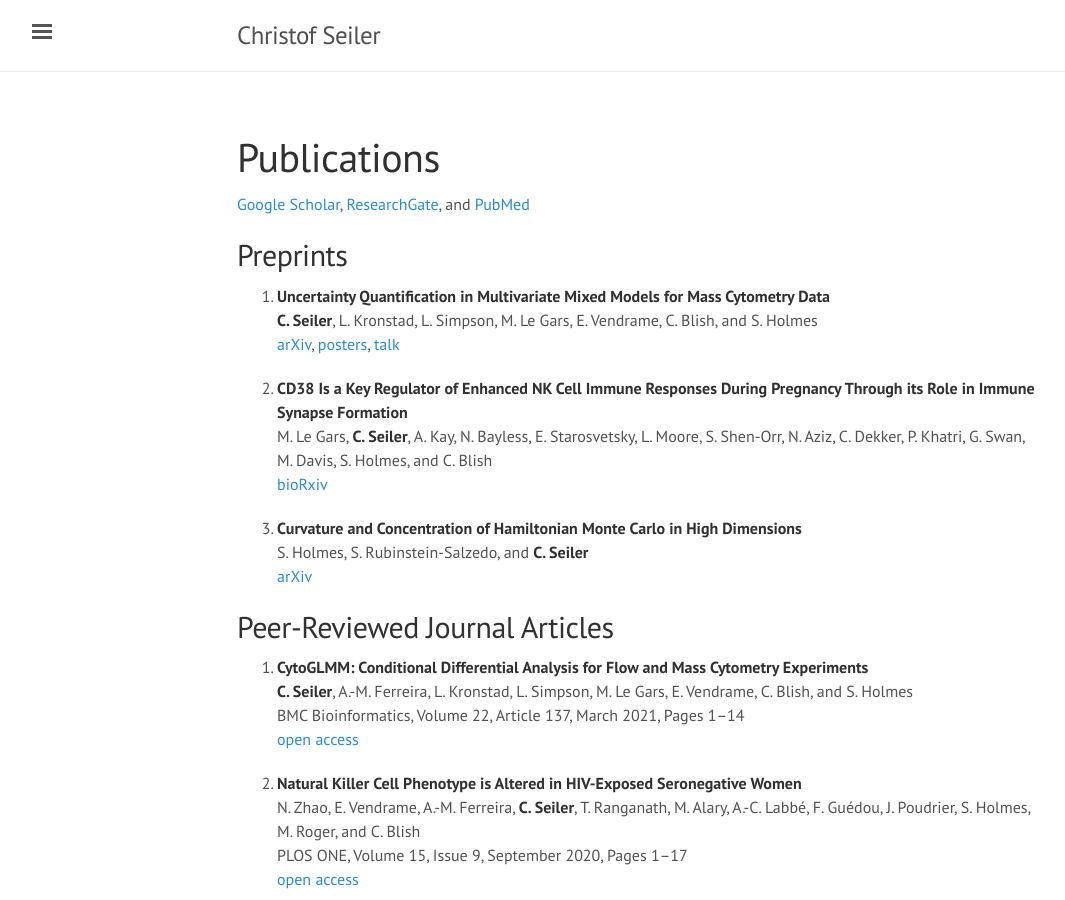
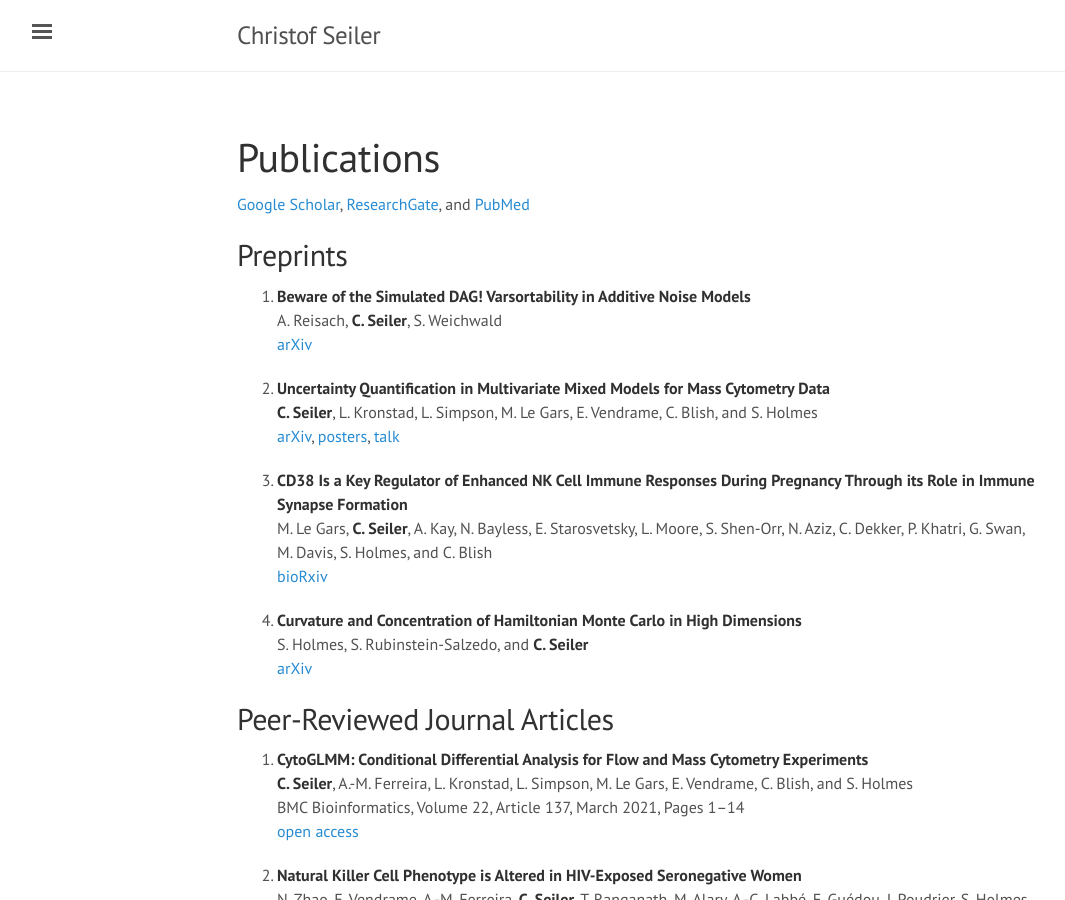
Before and after one commit to ChristofSeiler/ChristofSeiler.github.io, a Jekyll site: the page built from publications.md, in a window 1280 px wide and 900 px high. Shown: the whole window, without its empty margins (3-1068 px from the left). Built offline with Jekyll 4.4.1, drawn with Linux system fonts in a browser that asks for light colours.

Commit message:
added paper with Alexander and Sebastian

```diff
--- a/publications.md
+++ b/publications.md
@@ -7,15 +7,19 @@ title: Publications
 
 ## Preprints
 
-1. **Uncertainty Quantification in Multivariate Mixed Models for Mass Cytometry Data** <br>
+1. **Beware of the Simulated DAG! Varsortability in Additive Noise Models** <br>
+A. Reisach, **C. Seiler**, S. Weichwald <br>
+[arXiv](https://arxiv.org/abs/2102.13647)
+
+2. **Uncertainty Quantification in Multivariate Mixed Models for Mass Cytometry Data** <br>
 **C. Seiler**, L. Kronstad, L. Simpson, M. Le Gars, E. Vendrame, C. Blish, and S. Holmes <br>
 [arXiv](http://arxiv.org/abs/1903.07976), [posters](https://doi.org/10.5281/zenodo.2656626), [talk](https://doi.org/10.5281/zenodo.3524019)
 
-2. **CD38 Is a Key Regulator of Enhanced NK Cell Immune Responses During Pregnancy Through its Role in Immune Synapse Formation** <br>
+3. **CD38 Is a Key Regulator of Enhanced NK Cell Immune Responses During Pregnancy Through its Role in Immune Synapse Formation** <br>
 M. Le Gars, **C. Seiler**, A. Kay, N. Bayless, E. Starosvetsky, L. Moore, S. Shen-Orr, N. Aziz, C. Dekker, P. Khatri, G. Swan, M. Davis, S. Holmes, and C. Blish <br>
 [bioRxiv](https://doi.org/10.1101/349084)
 
-3. **Curvature and Concentration of Hamiltonian Monte Carlo in High Dimensions** <br>
+4. **Curvature and Concentration of Hamiltonian Monte Carlo in High Dimensions** <br>
 S. Holmes, S. Rubinstein-Salzedo, and **C. Seiler** <br>
 [arXiv](http://arxiv.org/abs/1407.1114)
 
```
